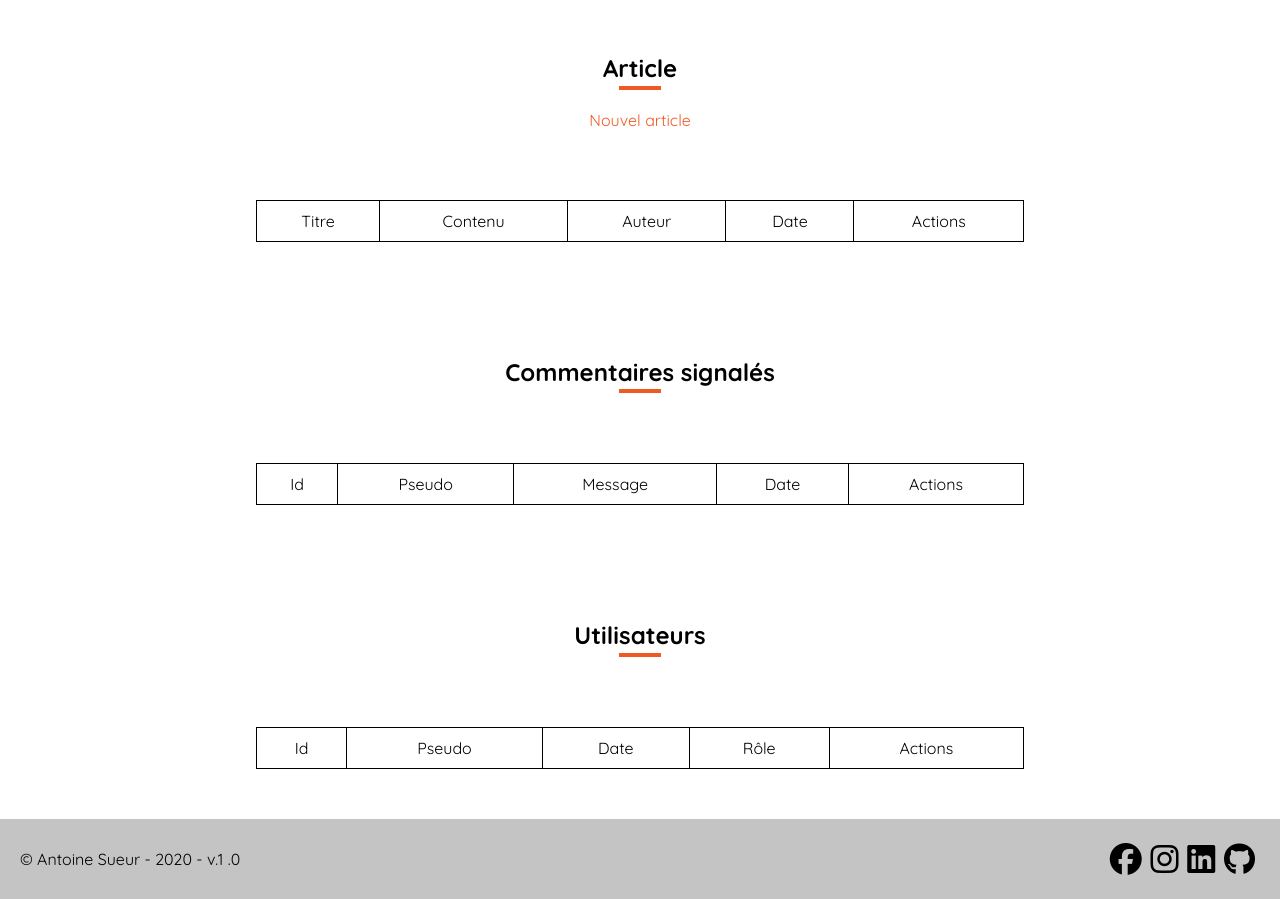
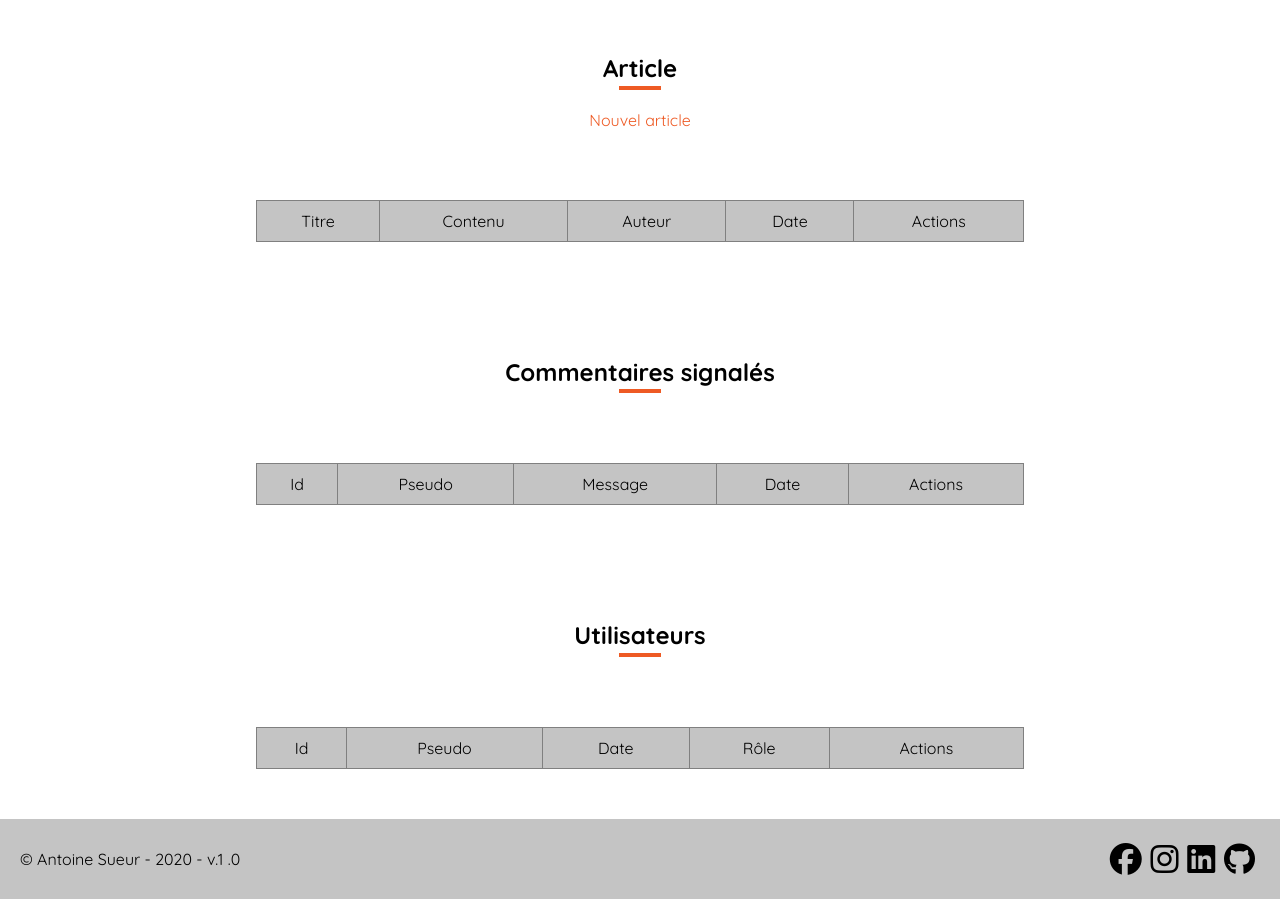
Before and after one commit to AntoineSueurPro/CRUD-PHP, a PHP site: template templates/administration.php in a window 1280 px wide. Shown: the part 213-1112 px from the top of the page. Run offline with PHP 8.4, Linux system fonts and the light colour scheme; the template is opened without the code that fills it, so the values that code supplies are empty; some libraries are stand-ins or nearby versions.

Commit message:
Améliorations vue admin

```diff
--- a/public/css/styles.css
+++ b/public/css/styles.css
@@ -341,8 +341,16 @@ margin: auto;
  }
 
  td {
-   border: 1px solid black;
+   border: 1px solid grey;
    padding: 10px;
+ }
+
+ .cool-grey {
+   background-color: #c4c4c4;
+ }
+
+ table {
+   background-color: #d6d6d6;
  }
 
  .admin-container {
@@ -354,7 +362,6 @@ margin: auto;
  }
 
  .table-admin {
-   border: 1px solid red;
    margin: auto;
    border-collapse: collapse;
    width: 60%;
--- a/templates/administration.php
+++ b/templates/administration.php
@@ -11,11 +11,11 @@
 </div>
 <table class="table-admin">
     <tr>
-        <td>Titre</td>
-        <td>Contenu</td>
-        <td>Auteur</td>
-        <td>Date</td>
-        <td>Actions</td>
+        <td class="cool-grey">Titre</td>
+        <td class="cool-grey">Contenu</td>
+        <td class="cool-grey">Auteur</td>
+        <td class="cool-grey">Date</td>
+        <td class="cool-grey">Actions</td>
     </tr>
     <?php
     foreach ($articles as $article)
@@ -42,11 +42,11 @@
 </div>
 <table class="table-admin">
     <tr>
-        <td>Id</td>
-        <td>Pseudo</td>
-        <td>Message</td>
-        <td>Date</td>
-        <td>Actions</td>
+        <td class="cool-grey">Id</td>
+        <td class="cool-grey">Pseudo</td>
+        <td class="cool-grey">Message</td>
+        <td class="cool-grey">Date</td>
+        <td class="cool-grey">Actions</td>
     </tr>
     <?php
     foreach ($comments as $comment)
@@ -55,7 +55,7 @@
         <tr>
             <td><?= htmlspecialchars($comment->getId());?></td>
             <td><?= htmlspecialchars($comment->getPseudo());?></td>
-            <td><?= substr(htmlspecialchars($comment->getContent()), 0, 150);?></td>
+            <td><?= substr(htmlspecialchars($comment->getContent()), 0, 150);?> ... </td>
             <td>Créé le : <?= htmlspecialchars($comment->getCreatedAt());?></td>
             <td>
                 <a href="../public/index.php?route=unflagComment&commentId=<?= $comment->getId(); ?>">Désignaler le commentaire</a>
@@ -73,11 +73,11 @@
 </div>
 <table class="table-admin">
     <tr>
-        <td>Id</td>
-        <td>Pseudo</td>
-        <td>Date</td>
-        <td>Rôle</td>
-        <td>Actions</td>
+        <td class="cool-grey">Id</td>
+        <td class="cool-grey">Pseudo</td>
+        <td class="cool-grey">Date</td>
+        <td class="cool-grey">Rôle</td>
+        <td class="cool-grey">Actions</td>
     </tr>
     <?php
     foreach ($users as $user)
```
